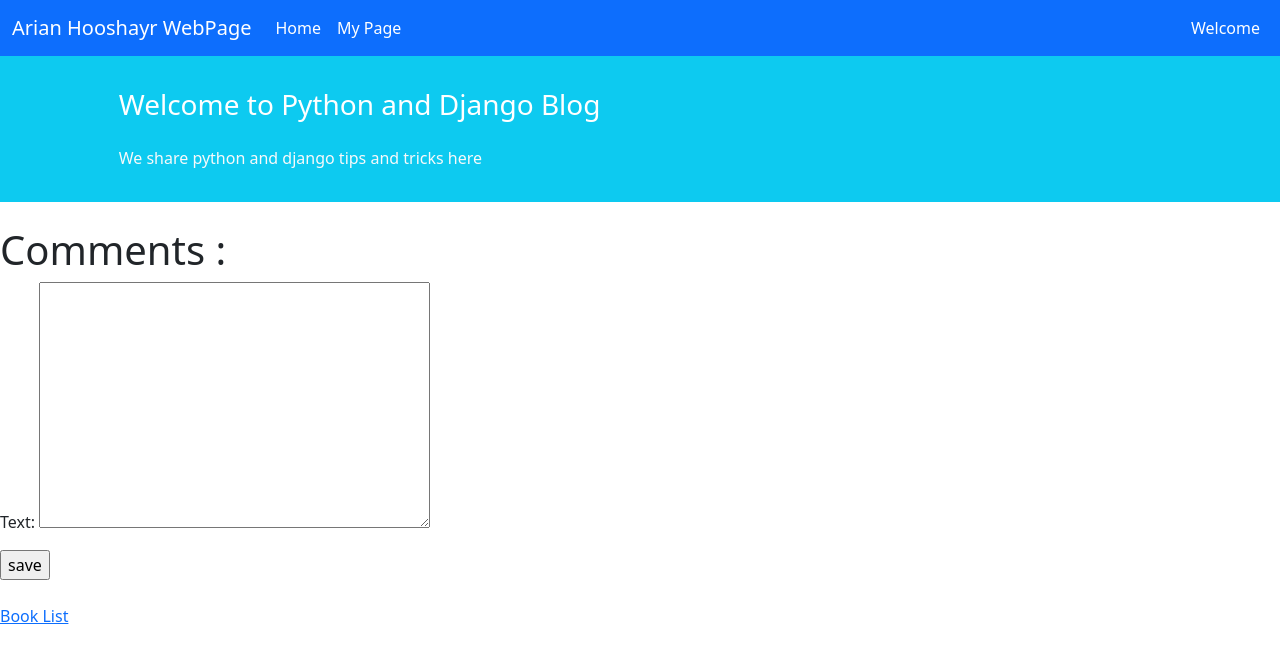
After one commit to arianhooshyar/bookStore_django, a Django app: page /book/1/comment/ in a window 1280 px wide. The commit adds this page. Shown: the top 663 px of the page. Run offline with Django 4.2, Linux system fonts and the light colour scheme.

Commit message:
last modify

```diff
--- a/bookstore/book/models.py
+++ b/bookstore/book/models.py
@@ -1,5 +1,6 @@
 from django.db import models
 from django.urls import reverse
+from django.contrib.auth import get_user_model
 
 
 class Book(models.Model):
@@ -14,3 +15,17 @@ class Book(models.Model):
 
     def get_absolute_url(self):
         return reverse('Book_detail_view', args=[self.id])
+
+
+class Comment(models.Model):
+    user = models.ForeignKey(get_user_model(), on_delete=models.CASCADE)
+    book = models.ForeignKey(Book, on_delete=models.CASCADE, related_name='comment')
+
+    text = models.TextField()
+    date_time_create = models.DateTimeField(auto_now_add=True)
+
+    def __str__(self):
+        return f'{self.user} : {self.text}'
+
+    def get_absolute_url(self):
+        return reverse('Book_detail_view', args=[self.id])
--- a/bookstore/book/url.py
+++ b/bookstore/book/url.py
@@ -1,9 +1,13 @@
 from django.urls import path
-from .views import BookListView, BookDetailView, BookCreateView, BookUpdateView, BookDeleteView
+from .views import BookListView, BookDetailView, BookCreateView, BookUpdateView, BookDeleteView, BookAddCommentView
+
 urlpatterns = [
     path('', BookListView.as_view(), name="Book_list_view"),
     path('<int:pk>/', BookDetailView.as_view(), name='Book_detail_view'),
     path('create/', BookCreateView.as_view(), name='Book_create_View'),
     path('<int:pk>/edit/', BookUpdateView.as_view(), name='Book_update_view'),
     path('<int:pk>/delete/', BookDeleteView.as_view(), name='Book_delete_view'),
+    path('<int:pk>/comment/', BookAddCommentView.as_view(), name='Book_comment_view'),
+    # path('<int:pk>/admin/book/comment/add/', BookAddCommentView.as_view(), name='Book_comment_view')
+
 ]
--- a/bookstore/book/views.py
+++ b/bookstore/book/views.py
@@ -1,5 +1,5 @@
 from django.shortcuts import render
-from .models import Book
+from .models import Book, Comment
 from django.views import generic
 from django.urls import reverse_lazy
 
@@ -33,3 +33,9 @@ class BookDeleteView(generic.DeleteView):
     fields = ['title', 'author', 'price']
     template_name = 'book/book_update.html'
     success_url = reverse_lazy('Book_list_view')
+
+
+class BookAddCommentView(generic.CreateView):
+    model = Comment
+    fields = ['text']
+    template_name = 'book/book_comment.html'
--- a/bookstore/bookstore/urls.py
+++ b/bookstore/bookstore/urls.py
@@ -18,9 +18,11 @@ from django.urls import path, include
 from django.conf.urls.static import static
 from django.conf.global_settings import MEDIA_URL, MEDIA_ROOT
 from django.conf import settings
+
+
 urlpatterns = [
                   path('admin/', admin.site.urls),
                   path('', include('pages.url')),
                   path('account/', include('django.contrib.auth.urls')),
-                  path('book/', include('book.url'), name='book_list')
+                  path('book/', include('book.url'), name='book_list'),
               ] + static(settings.MEDIA_URL, document_root=settings.MEDIA_ROOT)
--- a/bookstore/templates/_base.html
+++ b/bookstore/templates/_base.html
@@ -23,6 +23,8 @@
                     <a class="nav-link active" aria-current="page" href="{% url 'logout' %}">logout</a>
                     <a class="nav-link active" aria-current="page" href="{% url 'password_change' %}">chang password</a>
                     <a class="nav-link active" aria-current="page" href="/book/">book list</a>
+                    <a class="nav-link active" aria-current="page" href="/admin/book/comment/add/">Add Comment</a>
+
 
                 {% endif %}
 
--- /dev/null
+++ b/bookstore/templates/book/book_comment.html
@@ -0,0 +1,20 @@
+ {% extends '_base.html' %}
+
+{% block page_title %}
+
+    Comment
+{% endblock %}
+
+{% block content %}
+    <br>
+    <h1>Comments :</h1>
+    <form action="" method="post">
+       {% csrf_token %}
+       {{ form.as_p }}
+       <input type="submit" value="save">
+    </form>
+    <br>
+    <a href="Book_list_view ">Book List</a>
+
+
+{% endblock %}
--- a/bookstore/templates/book/book_detail.html
+++ b/bookstore/templates/book/book_detail.html
@@ -29,4 +29,6 @@
 
 
 
+
+
 {% endblock %}
```
Also changed, not shown: bookstore/book/admin.py (+11 -3 lines), bookstore/book/migrations/0003_comment.py (added), bookstore/book/migrations/0004_alter_comment_book.py (added), bookstore/db.sqlite3.
